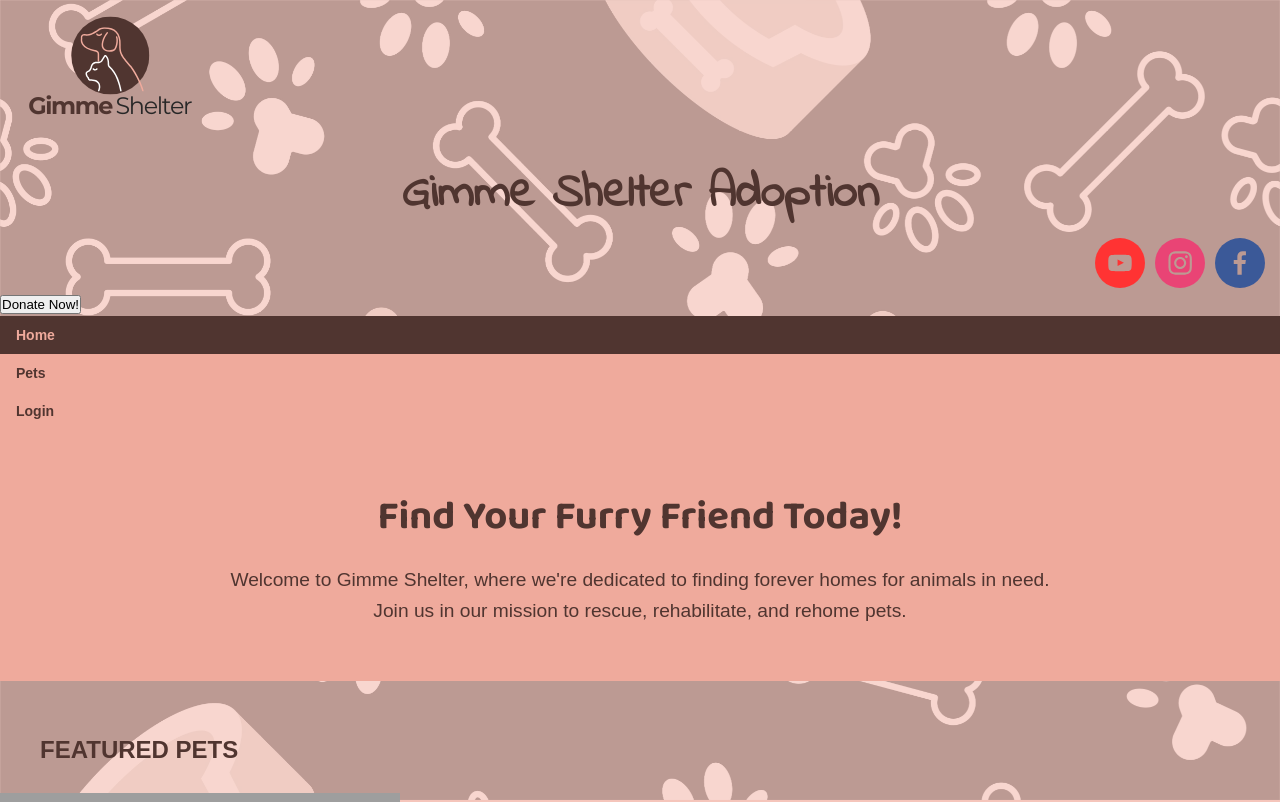
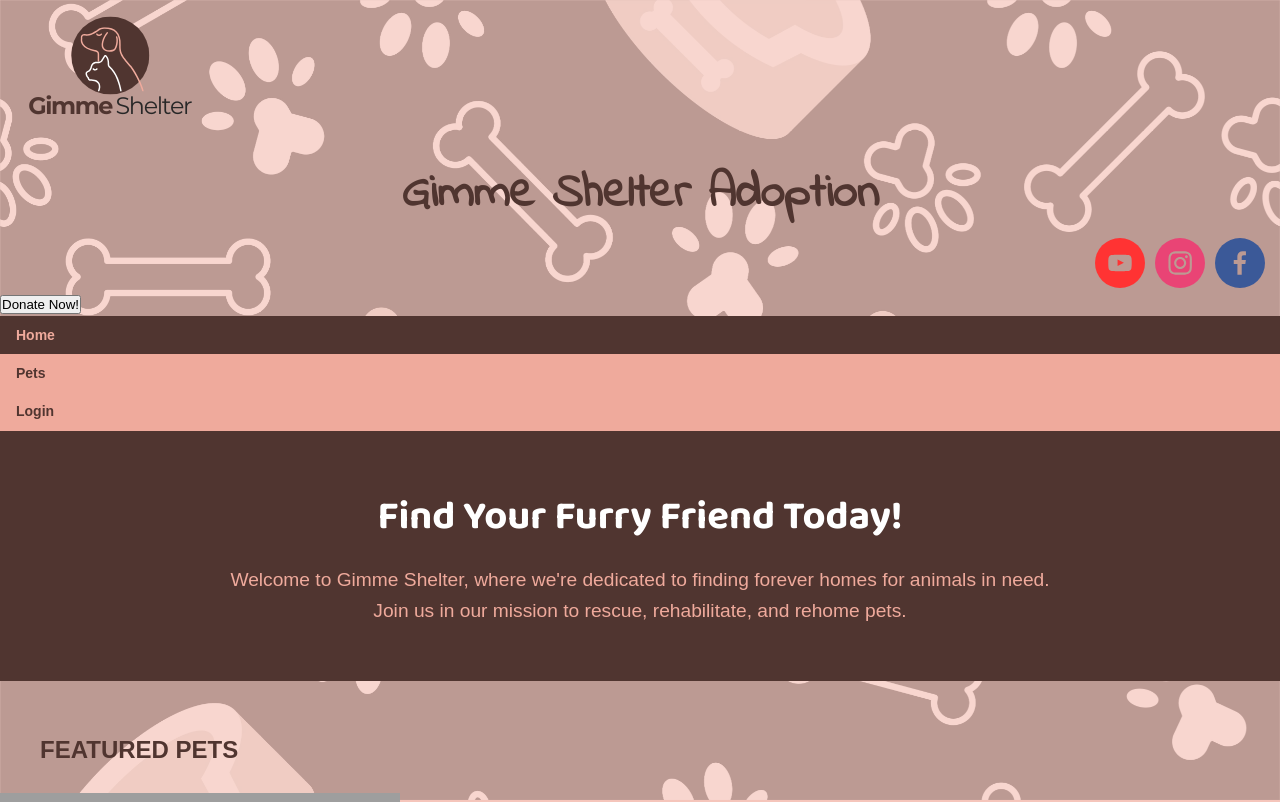
Before and after one commit to Vward-dev/animal-shelter-project, a React (Vite) app in the folder react/: page / in a window 1280 px wide. Shown: the top 802 px of the page. Built offline with nearby package versions, Linux system fonts and the light colour scheme; grey boxes are pictures that could not be loaded; a web font is replaced by a local one.

Commit message:
Fix footer

```diff
--- a/react/src/components/AppFooter/AppFooter.module.css
+++ b/react/src/components/AppFooter/AppFooter.module.css
@@ -1,6 +1,8 @@
 .site-footer {
     display: flex;
-    background-color: rgb(245, 242, 238);
+    background-color: #503530;
+    color: #efaa9c;
+    font-family: Arial, sans-serif;
     padding: 2rem;
 }
 
@@ -12,6 +14,7 @@
 
 .footer-section h4 {
     margin-bottom: 0.75rem;
+    color: white;
     font-size: 1.5rem;
 }
 
--- a/react/src/components/PetComponent/PetComponent.module.css
+++ b/react/src/components/PetComponent/PetComponent.module.css
@@ -154,7 +154,10 @@ footer{
 }
 .b2 {
   background-color: #fff;
+  font-family: 'Baloo 2', sans-serif;
+  font-weight: bold;
   position: absolute;
+  color: #503530;
   left: 15px;
   top: 0;
   width: 90px;
--- a/react/src/views/HomeView/HomeView.module.css
+++ b/react/src/views/HomeView/HomeView.module.css
@@ -17,8 +17,8 @@
 
  /* Main Home Header Section */
  .hero {
-     background-color: #efaa9c;
-     color: #503530;
+    background-color: #503530;
+    color: #efaa9c;
      padding: 2rem;
      text-align: center;
      height: 250px;
@@ -28,6 +28,7 @@
 
  .hero h1 {
      font-family: 'Baloo 2', sans-serif;
+     color: white;
      font-size: 2.5rem;
      margin-bottom: 1rem;
  }
```
